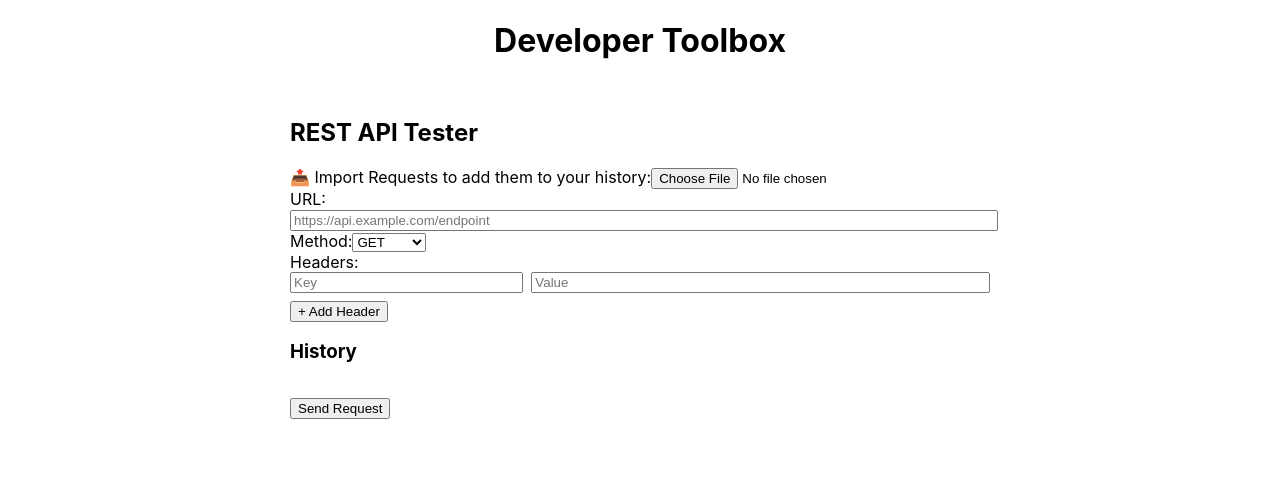
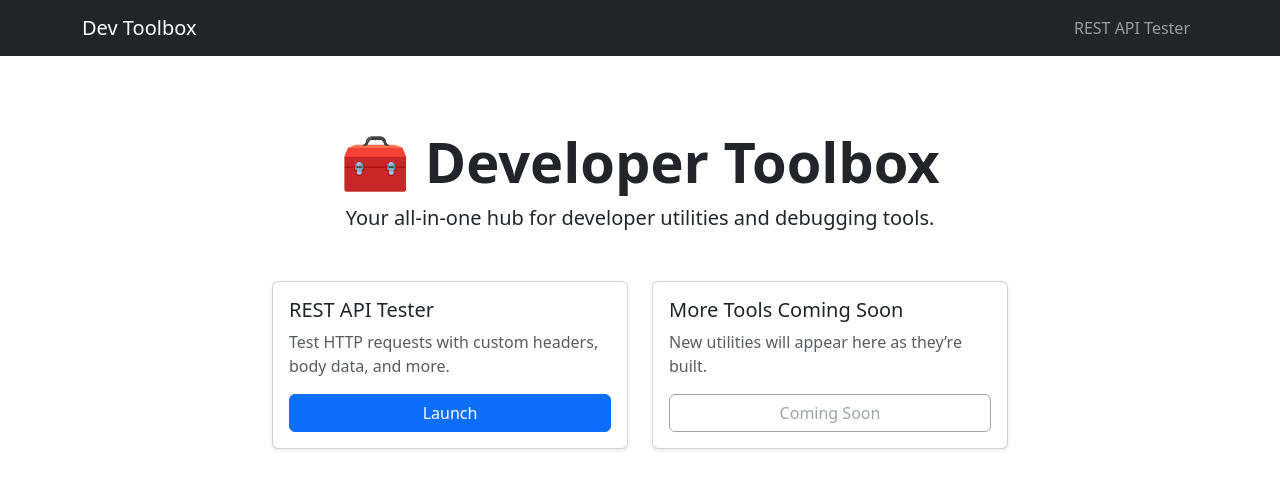
Before and after one commit to Maulik0417/DeveloperToolboxHub, a React (Create React App) app in the folder developer-toolbox/: page / in a window 1280 px wide. Shown: the top 488 px of the page. Built offline with nearby package versions, Linux system fonts and the light colour scheme.

Commit message:
Created Home Page, API Tester Page, Updated styling with Bootstrap

```diff
--- a/developer-toolbox/package.json
+++ b/developer-toolbox/package.json
@@ -8,8 +8,10 @@
     "@testing-library/react": "^16.3.0",
     "@testing-library/user-event": "^13.5.0",
     "axios": "^1.8.4",
+    "bootstrap": "^5.3.5",
     "react": "^19.1.0",
     "react-dom": "^19.1.0",
+    "react-router-dom": "^7.5.1",
     "react-scripts": "^5.0.1",
     "react-syntax-highlighter": "^15.6.1",
     "web-vitals": "^2.1.4"
--- a/developer-toolbox/src/App.js
+++ b/developer-toolbox/src/App.js
@@ -1,12 +1,33 @@
 import React from "react";
+import { BrowserRouter as Router, Routes, Route, Link } from "react-router-dom";
 import ApiTester from "./components/ApiTester";
+import Home from "./components/Home";
 
 function App() {
   return (
-    <div>
-      <h1 style={{ textAlign: "center" }}>Developer Toolbox</h1>
-      <ApiTester />
+    <Router>
+      <div>
+      <nav className="navbar navbar-expand-lg navbar-dark bg-dark">
+  <div className="container">
+    <Link className="navbar-brand" to="/">Dev Toolbox</Link>
+    <div className="collapse navbar-collapse">
+      <ul className="navbar-nav ms-auto">
+        <li className="nav-item">
+          <Link className="nav-link" to="/api-tester">REST API Tester</Link>
+        </li>
+      </ul>
     </div>
+  </div>
+</nav>
+
+        <div className="p-4">
+          <Routes>
+            <Route path="/" element={<Home />} />
+            <Route path="/api-tester" element={<ApiTester />} />
+          </Routes>
+        </div>
+      </div>
+    </Router>
   );
 }
 
--- a/developer-toolbox/src/components/ApiTester.jsx
+++ b/developer-toolbox/src/components/ApiTester.jsx
@@ -1,4 +1,3 @@
-// src/components/ApiTester.jsx
 import React, { useState } from "react";
 import axios from "axios";
 import { Prism as SyntaxHighlighter } from 'react-syntax-highlighter';
@@ -11,7 +10,6 @@ const parseHeadersArrayToObject = (headersArray) => {
   });
   return headers;
 };
-
 
 const ApiTester = () => {
   const [url, setUrl] = useState("");
@@ -26,6 +24,7 @@ const ApiTester = () => {
     return saved ? JSON.parse(saved) : [];
   });
 
+
   const copyToClipboard = () => {
     if (response?.data) {
       navigator.clipboard.writeText(JSON.stringify(response.data, null, 2));
@@ -34,48 +33,33 @@ const ApiTester = () => {
 
   const generateCurlCommand = () => {
     let curl = `curl -X ${method}`;
-
-      // Add headers
     headers.forEach(({ key, value }) => {
-        if (key && value) {
-          curl += ` -H "${key}: ${value}"`;
-        }
+      if (key && value) curl += ` -H "${key}: ${value}"`;
     });
-
-      // Add body (only for applicable methods)
     if (["POST", "PUT", "PATCH"].includes(method) && body) {
       try {
-          const parsedBody = JSON.stringify(JSON.parse(body)); // sanitize formatting
+        const parsedBody = JSON.stringify(JSON.parse(body));
         curl += ` -d '${parsedBody}'`;
-        } catch {
-          // ignore malformed JSON
+      } catch {}
     }
-      }
-
-      // Add the URL
     curl += ` "${url}"`;
-
     return curl;
   };
 
   const exportRequests = () => {
-
     const dataStr = JSON.stringify(history, null, 2);
     const blob = new Blob([dataStr], { type: "application/json" });
     const url = URL.createObjectURL(blob);
-
     const link = document.createElement("a");
     link.href = url;
     link.download = "api_requests.json";
     link.click();
-
     URL.revokeObjectURL(url);
   };
 
   const importRequests = (e) => {
     const file = e.target.files[0];
     if (!file) return;
-
     const reader = new FileReader();
     reader.onload = (event) => {
       try {
@@ -130,7 +114,6 @@ const ApiTester = () => {
       setLoading(false);
     }
 
-
     const newHistory = [{ url, method, headers: parseHeadersArrayToObject(headers), body }, ...history].slice(0, 10);
     setHistory(newHistory);
     localStorage.setItem("apiRequestHistory", JSON.stringify(newHistory));
@@ -147,129 +130,110 @@ const ApiTester = () => {
   };
 
   return (
-    <div style={{ padding: "1rem", maxWidth: "700px", margin: "0 auto" }}>
-      <h2>REST API Tester</h2>
+    <div className="container my-4">
+      <h2 className="mb-4">🔧 REST API Tester</h2>
 
-      <label>
-        📤 Import Requests to add them to your history:
-        <input type="file" accept=".json" onChange={importRequests} />
-      </label>
-
-      <div>
-        <label>URL:</label>
-        <input
-          type="text"
-          value={url}
-          onChange={(e) => setUrl(e.target.value)}
-          placeholder="https://api.example.com/endpoint"
-          style={{ width: "100%" }}
-        />
+      <div className="mb-3">
+        <label className="form-label">📤 Import Requests:</label>
+        <input className="form-control" type="file" accept=".json" onChange={importRequests} />
       </div>
 
-      <div>
-        <label>Method:</label>
-        <select value={method} onChange={(e) => setMethod(e.target.value)}>
+      <div className="mb-3">
+        <label className="form-label">URL:</label>
+        <input className="form-control" type="text" value={url} onChange={(e) => setUrl(e.target.value)} placeholder="https://api.example.com/endpoint" />
+      </div>
+
+      <div className="mb-3">
+        <label className="form-label">Method:</label>
+        <select className="form-select" value={method} onChange={(e) => setMethod(e.target.value)}>
           {["GET", "POST", "PUT", "PATCH", "DELETE"].map((m) => (
-            <option key={m} value={m}>
-              {m}
-            </option>
+            <option key={m} value={m}>{m}</option>
           ))}
         </select>
       </div>
 
-      <div>
-    <label>Headers:</label>
+      <div className="mb-3">
+        <label className="form-label">Headers:</label>
         {headers.map((h, i) => (
-      <div key={i} style={{ display: "flex", gap: "0.5rem", marginBottom: "0.25rem" }}>
-        <input
-          type="text"
-          placeholder="Key"
-          value={h.key}
-          onChange={(e) => updateHeader(i, "key", e.target.value)}
-          style={{ flex: 1 }}
-        />
-        <input
-          type="text"
-          placeholder="Value"
-          value={h.value}
-          onChange={(e) => updateHeader(i, "value", e.target.value)}
-          style={{ flex: 2 }}
-        />
+          <div className="row g-2 mb-2" key={i}>
+            <div className="col">
+              <input className="form-control" placeholder="Key" value={h.key} onChange={(e) => updateHeader(i, "key", e.target.value)} />
+            </div>
+            <div className="col">
+              <input className="form-control" placeholder="Value" value={h.value} onChange={(e) => updateHeader(i, "value", e.target.value)} />
+            </div>
           </div>
         ))}
-    <button type="button" onClick={addHeaderRow} style={{ marginTop: "0.25rem" }}>
-      + Add Header
-    </button>
+        <button className="btn btn-outline-secondary btn-sm" type="button" onClick={addHeaderRow}>+ Add Header</button>
       </div>
 
-  <div style={{ marginTop: "1rem" }}>
-  <h3>History</h3>
-  <ul>
+      {(method === "POST" || method === "PUT" || method === "PATCH") && (
+        <div className="mb-3">
+          <label className="form-label">Body (JSON):</label>
+          <textarea className="form-control" rows="5" value={body} onChange={(e) => setBody(e.target.value)} placeholder='{"key": "value"}' />
+        </div>
+      )}
+
+      <button className="btn btn-primary mb-4" onClick={sendRequest} disabled={loading}>
+        {loading ? "Sending..." : "Send Request"}
+      </button>
+
+      {error && <div className="alert alert-danger">❌ Error: {error}</div>}
+
+      {response && (
+        <div className="card mb-3">
+          <div className="card-body">
+            <h5 className="card-title">✅ Response ({response.status})</h5>
+            <p>⏱ Time: {response.duration} ms</p>
+            <p>📦 Size: {response.size} bytes</p>
+            <div className="mb-2">
+              <button className="btn btn-outline-secondary btn-sm me-2" onClick={copyToClipboard}>📋 Copy Response</button>
+              <button className="btn btn-outline-secondary btn-sm me-2" onClick={() => navigator.clipboard.writeText(generateCurlCommand())}>📋 Copy curl</button>
+              <button className="btn btn-outline-secondary btn-sm" onClick={exportRequests}>⬇️ Export Requests</button>
+            </div>
+            <SyntaxHighlighter language="json" style={oneDark}>
+              {JSON.stringify(response.data, null, 2)}
+            </SyntaxHighlighter>
+          </div>
+        </div>
+      )}
+
+      <div className="mt-4">
+        <h4>📜 Request History</h4>
+        <ul className="list-group">
           {history.map((h, i) => (
-      <li key={i}>
-        <button
-          onClick={() => {
+            <li key={i} className="list-group-item">
+              <button className="btn btn-link" onClick={() => {
                 setUrl(h.url);
                 setMethod(h.method);
                 setHeaders(Object.entries(h.headers || {}).map(([key, value]) => ({ key, value })));
                 setBody(h.body || "");
-          }}
-        >
+              }}>
                 {h.method} {h.url}
               </button>
             </li>
           ))}
         </ul>
+
+                <button
+          type="button"
+          onClick={() => {
+            setHistory([]); // Clear history from state
+            localStorage.removeItem("apiRequestHistory"); // Remove from localStorage
+          }}
+          style={{
+            marginTop: "1rem",
+            backgroundColor: "#f44336",
+            color: "white",
+            padding: "0.5rem 1rem",
+            border: "none",
+            borderRadius: "4px",
+            cursor: "pointer"
+          }}
+        >
+          Clear History
+        </button>
       </div>
-
-
-      {(method === "POST" || method === "PUT" || method === "PATCH") && (
-        <div>
-          <label>Body (JSON):</label>
-          <textarea
-            rows={5}
-            value={body}
-            onChange={(e) => setBody(e.target.value)}
-            placeholder='{"key": "value"}'
-            style={{ width: "100%" }}
-          />
-        </div>
-      )}
-
-      <button onClick={sendRequest} disabled={loading} style={{ marginTop: "1rem" }}>
-        {loading ? "Sending..." : "Send Request"}
-      </button>
-
-      {error && <p style={{ color: "red" }}>Error: {error}</p>}
-
-      {response && (
-        <div style={{ marginTop: "1rem", whiteSpace: "pre-wrap" }}>
-          <h4>Response ({response.status}):</h4>
-          <p>Time: {response.duration} ms</p>
-          <p>Size: {response.size} bytes</p>
-          <button onClick={copyToClipboard} style={{ marginBottom: "0.5rem" }}>
-          📋 Copy Response
-          </button>
-          <button
-          onClick={() => {
-            const curl = generateCurlCommand();
-            navigator.clipboard.writeText(curl);
-          }}
-          style={{ marginBottom: "0.5rem" }}
-        >
-          📋 Copy curl command for current request
-        </button>
-        <button onClick={exportRequests}>
-          ⬇️ Export Requests
-        </button>
-          <SyntaxHighlighter language="json" style={oneDark}>
-          {JSON.stringify(response.data, null, 2)}
-          </SyntaxHighlighter>
-
-        </div>
-
-
-      )}
     </div>
   );
 };
--- /dev/null
+++ b/developer-toolbox/src/components/Home.js
@@ -0,0 +1,38 @@
+import React from "react";
+import { Link } from "react-router-dom";
+
+const Home = () => {
+  return (
+    <div className="container mt-5">
+      <div className="text-center mb-5">
+        <h1 className="display-4 fw-bold">🧰 Developer Toolbox</h1>
+        <p className="lead">Your all-in-one hub for developer utilities and debugging tools.</p>
+      </div>
+
+      <div className="row justify-content-center">
+        <div className="col-md-6 col-lg-4 mb-4">
+          <div className="card shadow-sm h-100">
+            <div className="card-body d-flex flex-column">
+              <h5 className="card-title">REST API Tester</h5>
+              <p className="card-text text-muted">Test HTTP requests with custom headers, body data, and more.</p>
+              <Link to="/api-tester" className="btn btn-primary mt-auto">Launch</Link>
+            </div>
+          </div>
+        </div>
+
+        {/* Placeholder for future tools */}
+        <div className="col-md-6 col-lg-4 mb-4">
+          <div className="card shadow-sm h-100">
+            <div className="card-body d-flex flex-column">
+              <h5 className="card-title">More Tools Coming Soon</h5>
+              <p className="card-text text-muted">New utilities will appear here as they’re built.</p>
+              <button className="btn btn-outline-secondary mt-auto" disabled>Coming Soon</button>
+            </div>
+          </div>
+        </div>
+      </div>
+    </div>
+  );
+};
+
+export default Home;
--- a/developer-toolbox/src/index.js
+++ b/developer-toolbox/src/index.js
@@ -3,6 +3,7 @@ import ReactDOM from 'react-dom/client';
 import './index.css';
 import App from './App';
 import reportWebVitals from './reportWebVitals';
+import 'bootstrap/dist/css/bootstrap.min.css';
 
 const root = ReactDOM.createRoot(document.getElementById('root'));
 root.render(
```
Also changed, not shown: 1 other file (tests, documents, lock files or other folders). Lines whose indentation alone changed are shown as unchanged.
